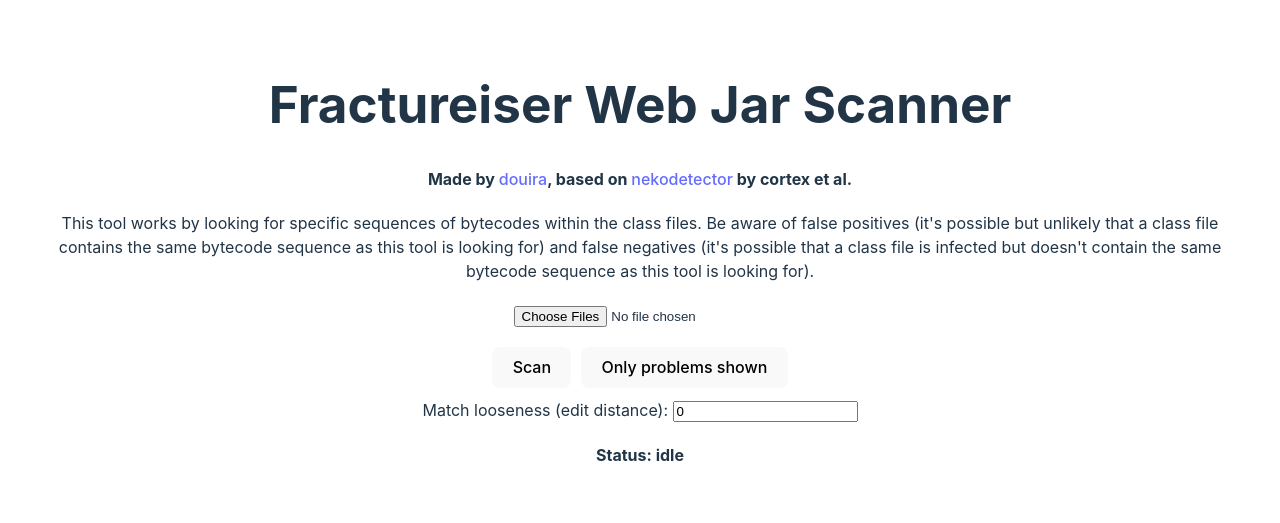
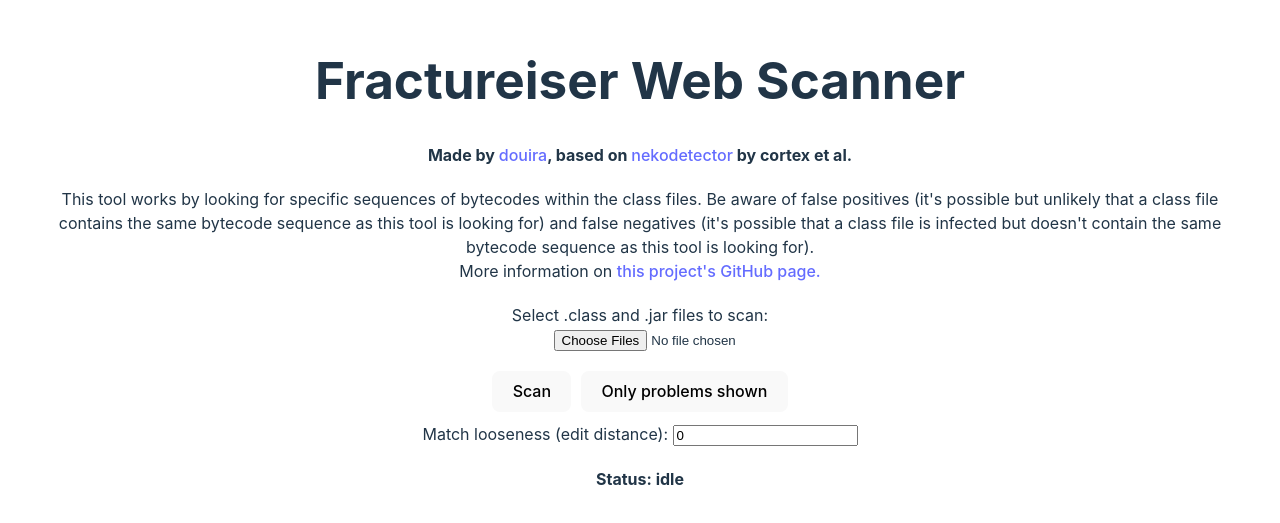
Before and after one commit to douira/fractureiser-web-detector, a Vue app: page / in a window 1280 px wide. Shown: the part 135-658 px from the top of the page. Built offline with nearby package versions, Linux system fonts and the light colour scheme; what java-class-tools would draw is missing.

Commit message:
add link to github pages

```diff
--- a/src/App.vue
+++ b/src/App.vue
@@ -1,7 +1,9 @@
 <template>
-  <h1>Fractureiser Web Jar Scanner</h1>
+  <h1>Fractureiser Web Scanner</h1>
   <div style="margin-bottom: 20px; font-weight: bold">
-    Made by <a href="https://github.com/douira/fractureiser-web-detector">douira</a>, based on
+    Made by
+    <a href="https://github.com/douira/fractureiser-web-detector">douira</a>,
+    based on
     <a href="https://github.com/MCRcortex/nekodetector">nekodetector</a> by
     cortex et al.
   </div>
@@ -11,6 +13,11 @@
     class file contains the same bytecode sequence as this tool is looking for)
     and false negatives (it's possible that a class file is infected but doesn't
     contain the same bytecode sequence as this tool is looking for).
+    <br />
+    More information on
+    <a href="https://github.com/douira/fractureiser-web-detector">
+      this project's GitHub page.
+    </a>
   </div>
   <detector />
 </template>
--- a/src/components/Detector.vue
+++ b/src/components/Detector.vue
@@ -1,5 +1,12 @@
 <template>
-  <input type="file" @change="onFileChange" accept=".jar,.class" multiple />
+  Select .class and .jar files to scan:<br />
+  <input
+    type="file"
+    @change="onFileChange"
+    accept=".jar,.class"
+    multiple
+    style="padding-left: 80px"
+  />
   <div style="margin-top: 20px">
     <button @click="run">Scan</button>
     <button
```
Also changed, not shown: 1 other file (tests, documents, lock files or other folders).
